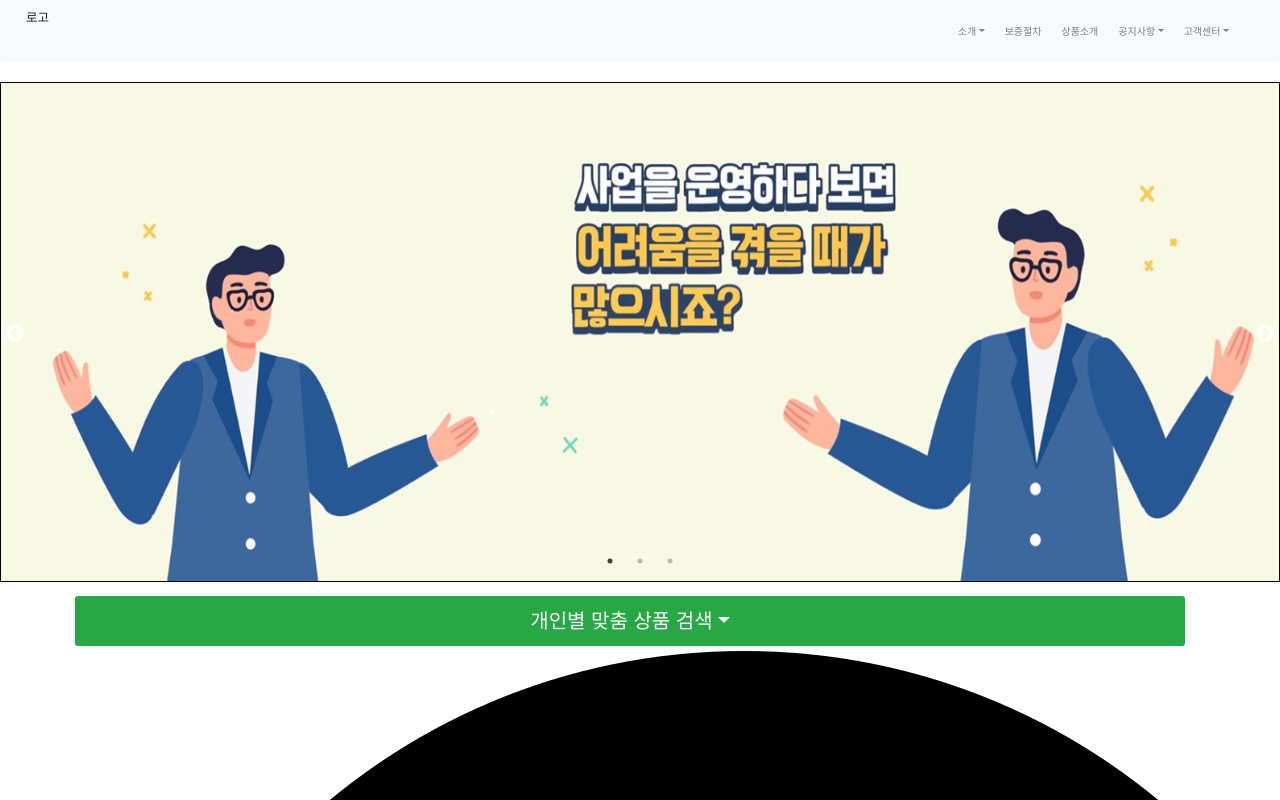
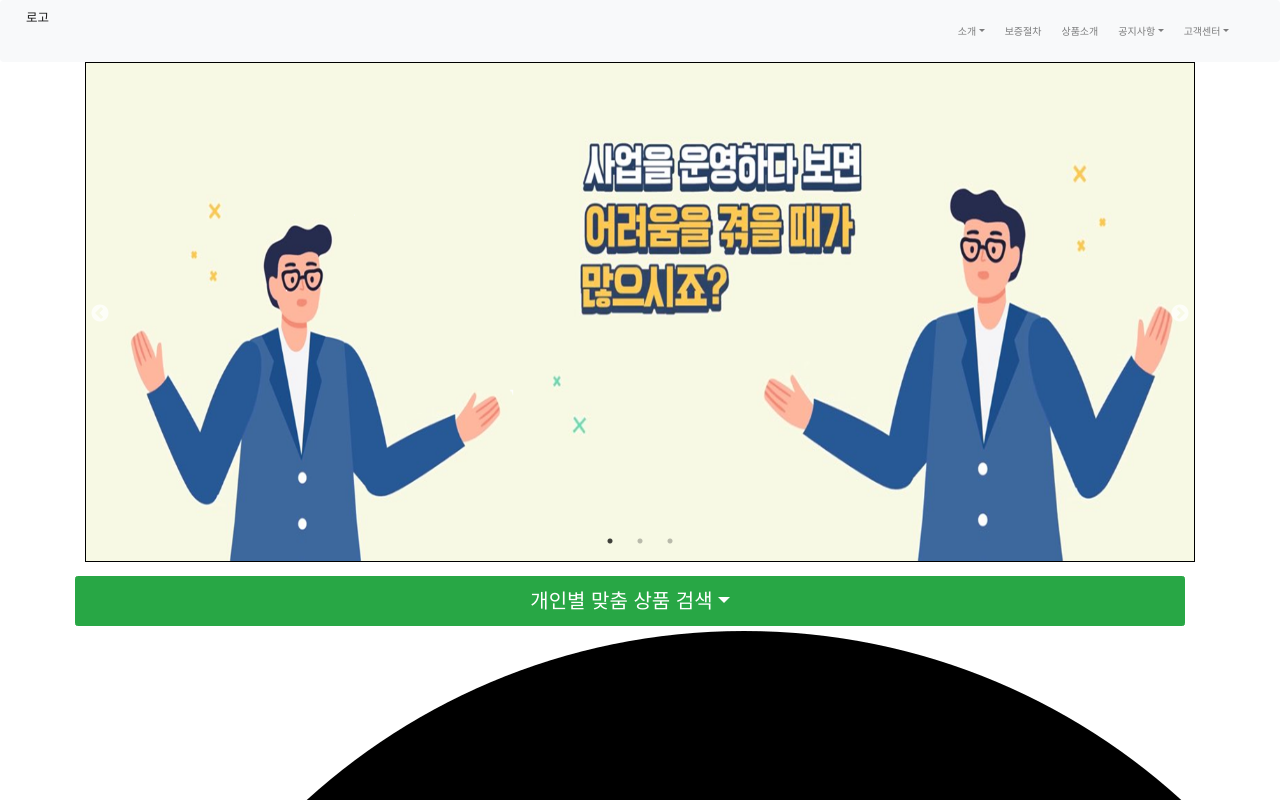
Before and after one commit to cohim/cosohim-hackathon, a React (Create React App) app: page / in a window 1280 px wide. Shown: the top 800 px of the page. Built offline with nearby package versions, Linux system fonts and the light colour scheme.

Commit message:
Edit layout

```diff
--- /dev/null
+++ b/src/components/MainComponent/MainBanner/SlickBanner.js
@@ -0,0 +1,57 @@
+import React, {Component} from 'react'
+import Slider from 'react-slick';
+
+import mini1 from "../../../assets/images/banner3.png"
+import mini2 from "../../../assets/images/banner2.png"
+import mini3 from "../../../assets/images/banner1.png"
+
+export default class SlickBanner extends Component{
+    render() {
+      const settings = {
+        slide: 'div',		//슬라이드 되어야 할 태그 ex) div, li
+        speed : 100,	 // 다음 버튼 누르고 다음 화면 뜨는데까지 걸리는 시간(ms)
+        arrows : true, 		// 옆으로 이동하는 화살표 표시 여부
+        dots : true, 		// 스크롤바 아래 점으로 페이지네이션 여부
+        autoplay : true,			// 자동 스크롤 사용 여부
+        autoplaySpeed : 5000, 		// 자동 스크롤 시 다음으로 넘어가는데 걸리는 시간 (ms)
+        dotsClass : "slick-dots", 	//아래 나오는 페이지네이션(점) css class 지정
+
+        // responsive: [ // 반응형 웹 구현 옵션
+        //     {
+        //         breakpoint: 960, //화면 사이즈 960px
+        //         settings: {
+        //             //위에 옵션이 디폴트 , 여기에 추가하면 그걸로 변경
+        //             slidesToShow:3
+        //         }
+        //     },
+        //     {
+        //         breakpoint: 768, //화면 사이즈 768px
+        //         settings: {
+        //             //위에 옵션이 디폴트 , 여기에 추가하면 그걸로 변경
+        //             slidesToShow:2
+        //         }
+        //     }
+        // ]
+        className:"slide-item",
+        infinite: true,
+        slidesToShow: 1,
+        adaptiveHeight: true
+
+      };
+      return (
+        <div className={`slider_container}`}>
+          <Slider {...settings}>
+            <div className="slide_content">
+                <img src={mini1} alt="slide_img" width="100%" height="100%" />
+            </div>
+            <div className="slide_content">
+              <img src={mini2} alt="slide_img" width="100%" height="100%" />
+            </div>
+            <div className="slide_content">
+              <img src={mini3} alt="slide_img" width="100%" height="100%" />
+            </div>
+          </Slider>
+        </div>
+      );
+    }
+}
--- a/src/components/MainComponent/MainBanner/index.js
+++ b/src/components/MainComponent/MainBanner/index.js
@@ -1,57 +1,12 @@
-import React, {Component} from 'react'
-import Slider from 'react-slick';
+import React from 'react'
+import SlickBanner from './SlickBanner'
 
-import mini1 from "../../../assets/images/banner3.png"
-import mini2 from "../../../assets/images/banner2.png"
-import mini3 from "../../../assets/images/banner1.png"
+const MainBanner = ({df}) => {
+  return (
+    <div className={`${df ? "df" : ''}`}>
+      <SlickBanner />
+    </div>
+  )
+}
 
-export default class MainBanner extends Component{
-    render() {
-      const settings = {
-        slide: 'div',		//슬라이드 되어야 할 태그 ex) div, li
-        speed : 100,	 // 다음 버튼 누르고 다음 화면 뜨는데까지 걸리는 시간(ms)
-        arrows : true, 		// 옆으로 이동하는 화살표 표시 여부
-        dots : true, 		// 스크롤바 아래 점으로 페이지네이션 여부
-        autoplay : true,			// 자동 스크롤 사용 여부
-        autoplaySpeed : 5000, 		// 자동 스크롤 시 다음으로 넘어가는데 걸리는 시간 (ms)
-        dotsClass : "slick-dots", 	//아래 나오는 페이지네이션(점) css class 지정
-
-        // responsive: [ // 반응형 웹 구현 옵션
-        //     {
-        //         breakpoint: 960, //화면 사이즈 960px
-        //         settings: {
-        //             //위에 옵션이 디폴트 , 여기에 추가하면 그걸로 변경
-        //             slidesToShow:3
-        //         }
-        //     },
-        //     {
-        //         breakpoint: 768, //화면 사이즈 768px
-        //         settings: {
-        //             //위에 옵션이 디폴트 , 여기에 추가하면 그걸로 변경
-        //             slidesToShow:2
-        //         }
-        //     }
-        // ]
-        className:"slide-item",
-        infinite: true,
-        slidesToShow: 1,
-        adaptiveHeight: true
-
-      };
-      return (
-        <>
-          <Slider {...settings}>
-            <div className="slide_content">
-                <img src={mini1} alt="slide_img" width="100%" height="100%" />
-            </div>
-            <div className="slide_content">
-              <img src={mini2} alt="slide_img" width="100%" height="100%" />
-            </div>
-            <div className="slide_content">
-              <img src={mini3} alt="slide_img" width="100%" height="100%" />
-            </div>
-          </Slider>
-        </>
-      );
-    }
-}
+export default MainBanner
--- a/src/components/MainComponent/index.js
+++ b/src/components/MainComponent/index.js
@@ -1,9 +1,11 @@
 import React from 'react'
 import DropdownInput from './DropdownInput'
+// import MainBanner from "./MainBanner"
 
 const MainComponent = () => {
     return (
         <>
+        {/* <MainBanner /> */}
             <DropdownInput />
         </>
     )
--- a/src/layout/Header.js
+++ b/src/layout/Header.js
@@ -3,7 +3,7 @@ import { Navbar, Nav, NavDropdown, Form} from 'react-bootstrap'
 
 const Header = () => {
     return (
-        <Navbar bg="light" expand="lg">
+        <Navbar bg="light" expand="lg" style={{margin:0}}>
             <Navbar.Brand href="#home" img src="/2019/lib/image/img-gov-logo.png" alt="코힘">로고</Navbar.Brand>
             <Navbar.Toggle aria-controls="basic-navbar-nav" />
             <Navbar.Collapse id="basic-navbar-nav">
--- a/src/layout/Layout.js
+++ b/src/layout/Layout.js
@@ -8,8 +8,8 @@ const Layout = ({children}) => {
     return (
         <div className="layout">
             <Header />
-                <MainBanner />
                 <Container>
+                    <MainBanner />
                     {children}
                 </Container>
             <Footer />
--- a/src/style/main.css
+++ b/src/style/main.css
@@ -1,4 +1,7 @@
 /* slide */
+.slider_container .df{
+    display: none;
+}
 .slide-item .slide_content{
     height: 500px;
     border: 1px solid black;
```
